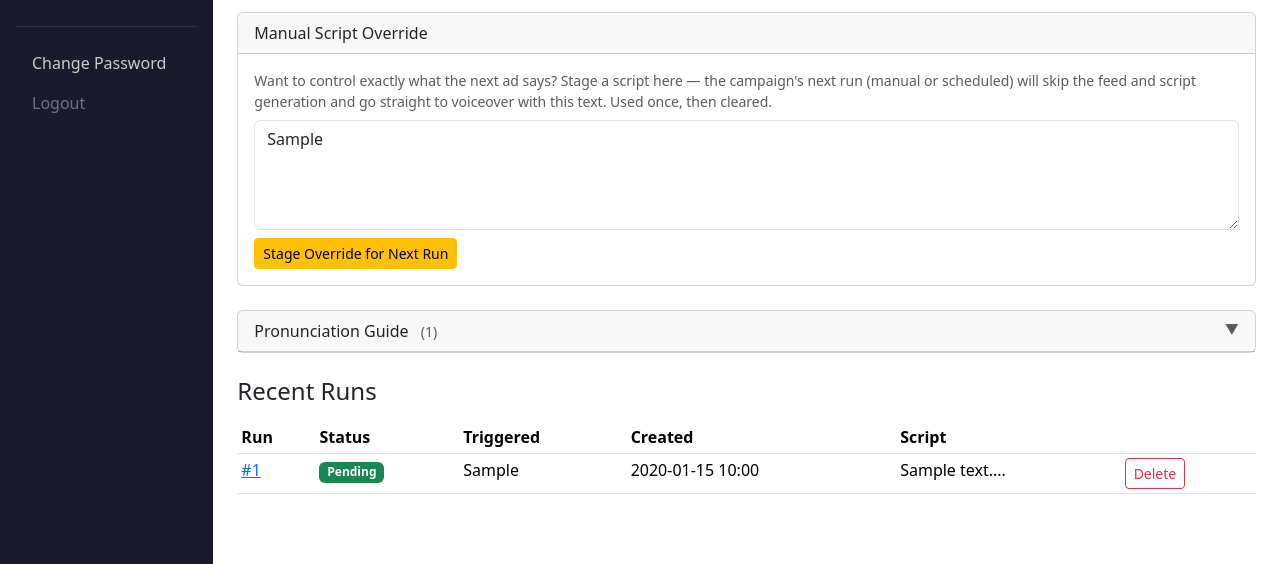
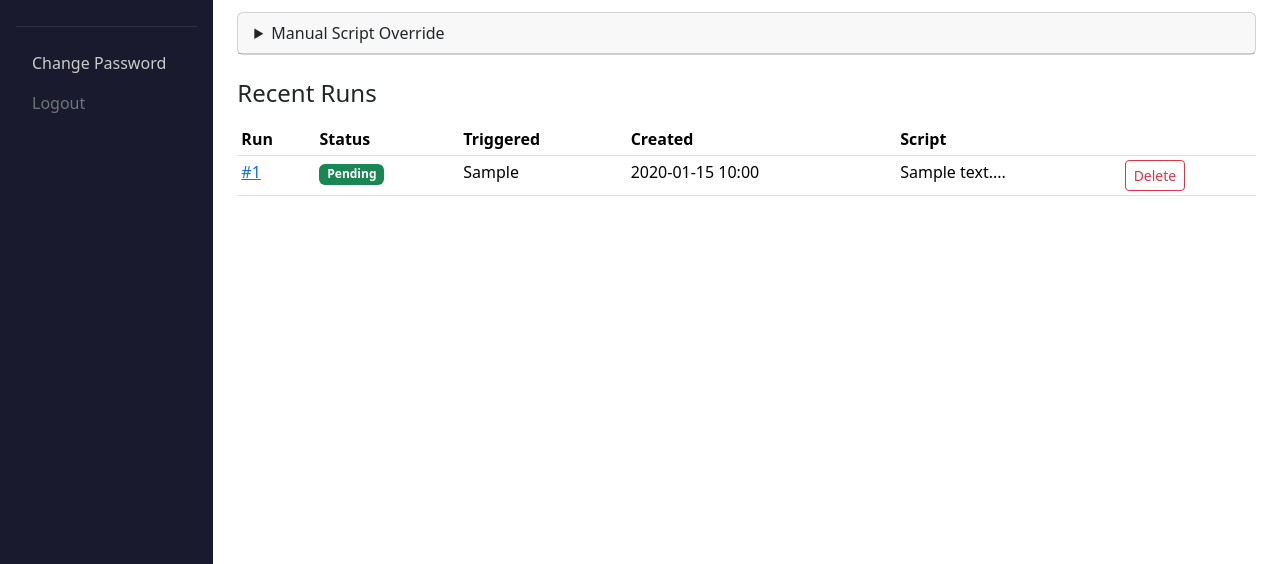
Before and after one commit to l1f7/dynamic-audio-creative, a Python web app: template app/admin/templates/admin/campaign_detail.html in a window 1280 px wide. Shown: the part 236-800 px from the top of the page. Run offline with Jinja, Linux system fonts and the light colour scheme; the template is opened without the code that fills it: most values are stand-ins (such as "Sample title", 1, 10 or a date in 2020).

Commit message:
Tidy campaign detail: collapsible override card, drop pronunciation guide
Manual Script Override is now a native details/summary disclosure —
collapsed by default to save space, auto-expanded whenever an override
is armed so an active one is never hidden. The read-only pronunciation
guide is removed from this view; entries remain editable in the
campaign form.

Co-Authored-By: Claude Fable 5 <noreply@anthropic.com>

```diff
--- a/app/admin/templates/admin/campaign_detail.html
+++ b/app/admin/templates/admin/campaign_detail.html
@@ -52,12 +52,13 @@
 </div>
 
 <div class="card mb-4">
-    <div class="card-header">
+    <details{% if campaign.use_manual_override %} open{% endif %}>
+    <summary class="card-header" style="cursor: pointer;">
         Manual Script Override
         {% if campaign.use_manual_override %}
             <span class="badge bg-warning text-dark ms-2">Armed — next run</span>
         {% endif %}
-    </div>
+    </summary>
     <div class="card-body">
         {% if campaign.use_manual_override %}
             <p class="text-muted small mb-2">This script will be used for the next run (manual or cron) instead of fetching the feed. It clears itself after that run.</p>
@@ -73,24 +74,8 @@
             </form>
         {% endif %}
     </div>
+    </details>
 </div>
-
-{% if campaign.pronunciation_entries %}
-<div class="card mb-4">
-    <div class="card-header" style="cursor:pointer;" data-bs-toggle="collapse" data-bs-target="#pron-drawer" aria-expanded="false" aria-controls="pron-drawer">
-        Pronunciation Guide
-        <span class="text-muted small ms-2">({{ campaign.pronunciation_entries | length }})</span>
-        <span class="float-end text-muted small">&#9660;</span>
-    </div>
-    <div class="collapse" id="pron-drawer">
-        <div class="card-body">
-            {% for entry in campaign.pronunciation_entries %}
-            <span class="badge bg-light text-dark border me-1 mb-1">"{{ entry.written_form }}" &rarr; "{{ entry.spoken_form }}"</span>
-            {% endfor %}
-        </div>
-    </div>
-</div>
-{% endif %}
 
 <!-- Runs -->
 <h4 class="mt-4 mb-3">Recent Runs</h4>
```
